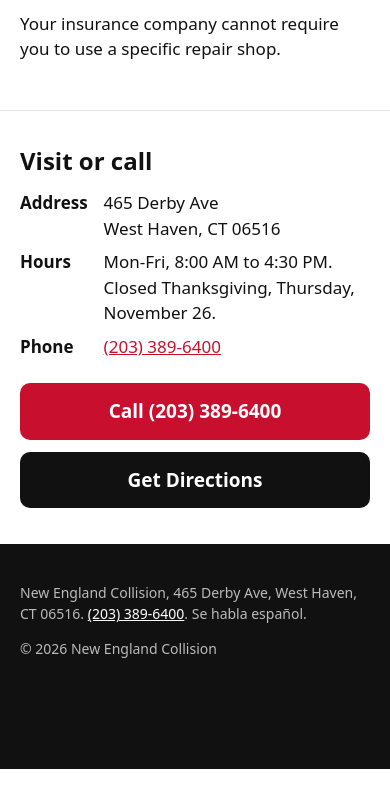
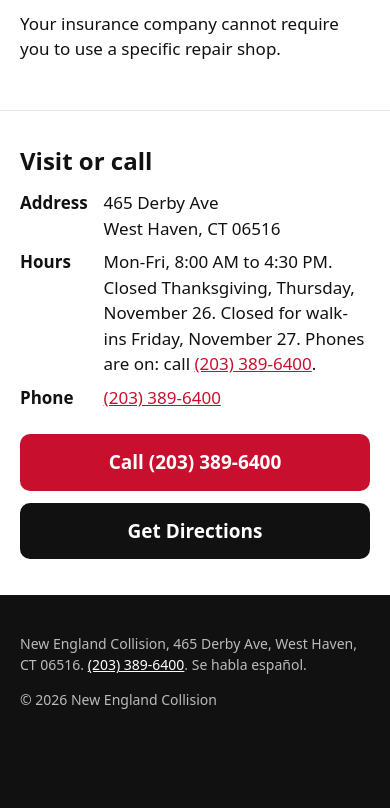
Before and after one commit to joeperronebiz-bot/necollision-site, a plain HTML site: page index.html in a window 390 px wide. Shown: the part 2211-3019 px from the top of the page. Before the commit the page ends 2980 px from the top, so only its background shows below. Drawn offline with Linux system fonts and the light colour scheme.

Commit message:
Hours: closed for walk-ins Fri Nov 27, phones on

```diff
--- a/index.html
+++ b/index.html
@@ -183,7 +183,7 @@ footer a{color:#fff}
   <h2>Visit or call</h2>
   <dl>
    <dt>Address</dt><dd>465 Derby Ave<br>West Haven, CT 06516</dd>
-   <dt>Hours</dt><dd>Mon-Fri, 8:00 AM to 4:30 PM. Closed Thanksgiving, Thursday, November 26.</dd>
+   <dt>Hours</dt><dd>Mon-Fri, 8:00 AM to 4:30 PM. Closed Thanksgiving, Thursday, November 26. Closed for walk-ins Friday, November 27. Phones are on: call <a href="tel:+12033896400">(203) 389-6400</a>.</dd>
    <dt>Phone</dt><dd><a href="tel:+12033896400">(203) 389-6400</a></dd>
   </dl>
   <div class="btns">
```
